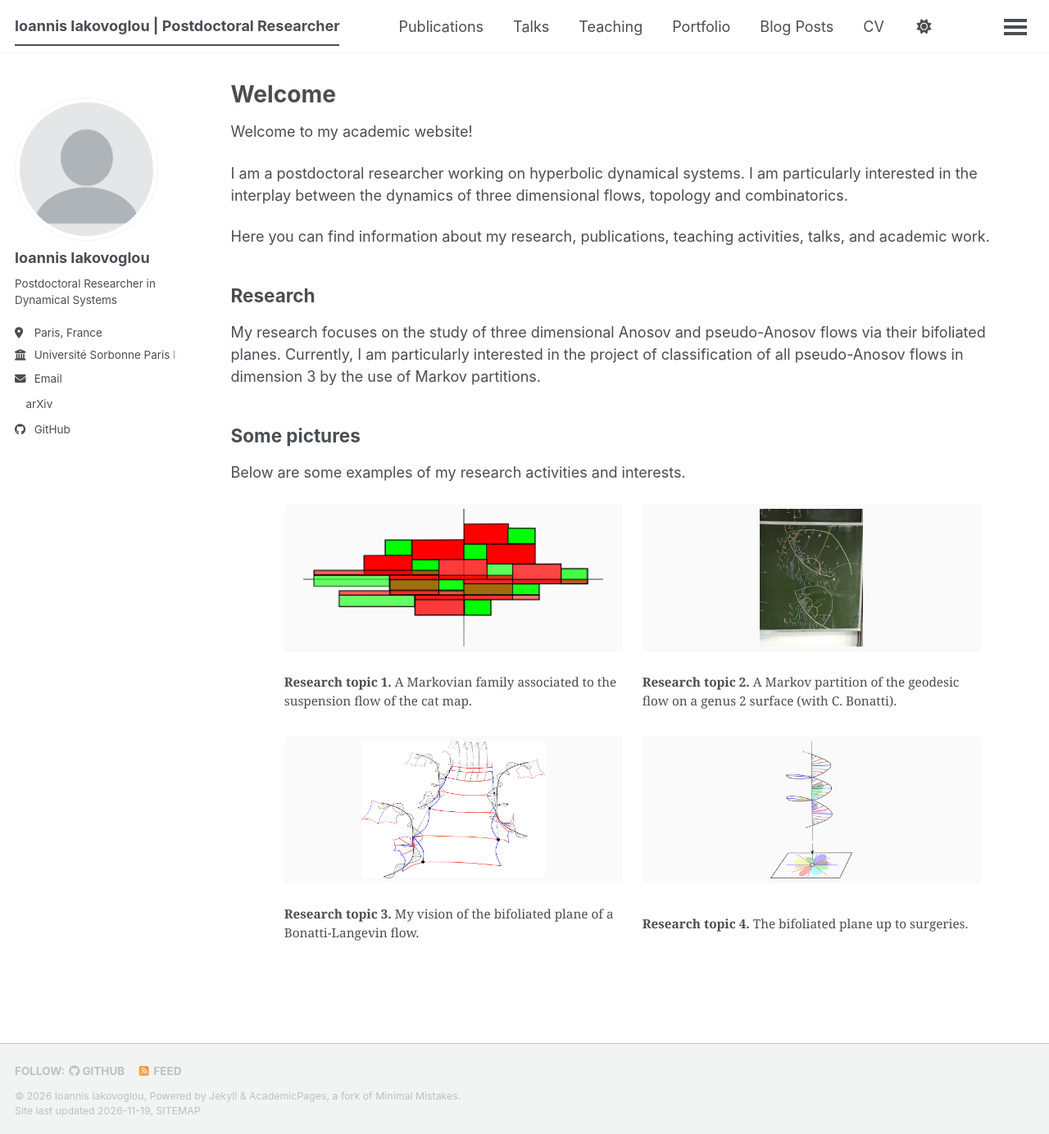
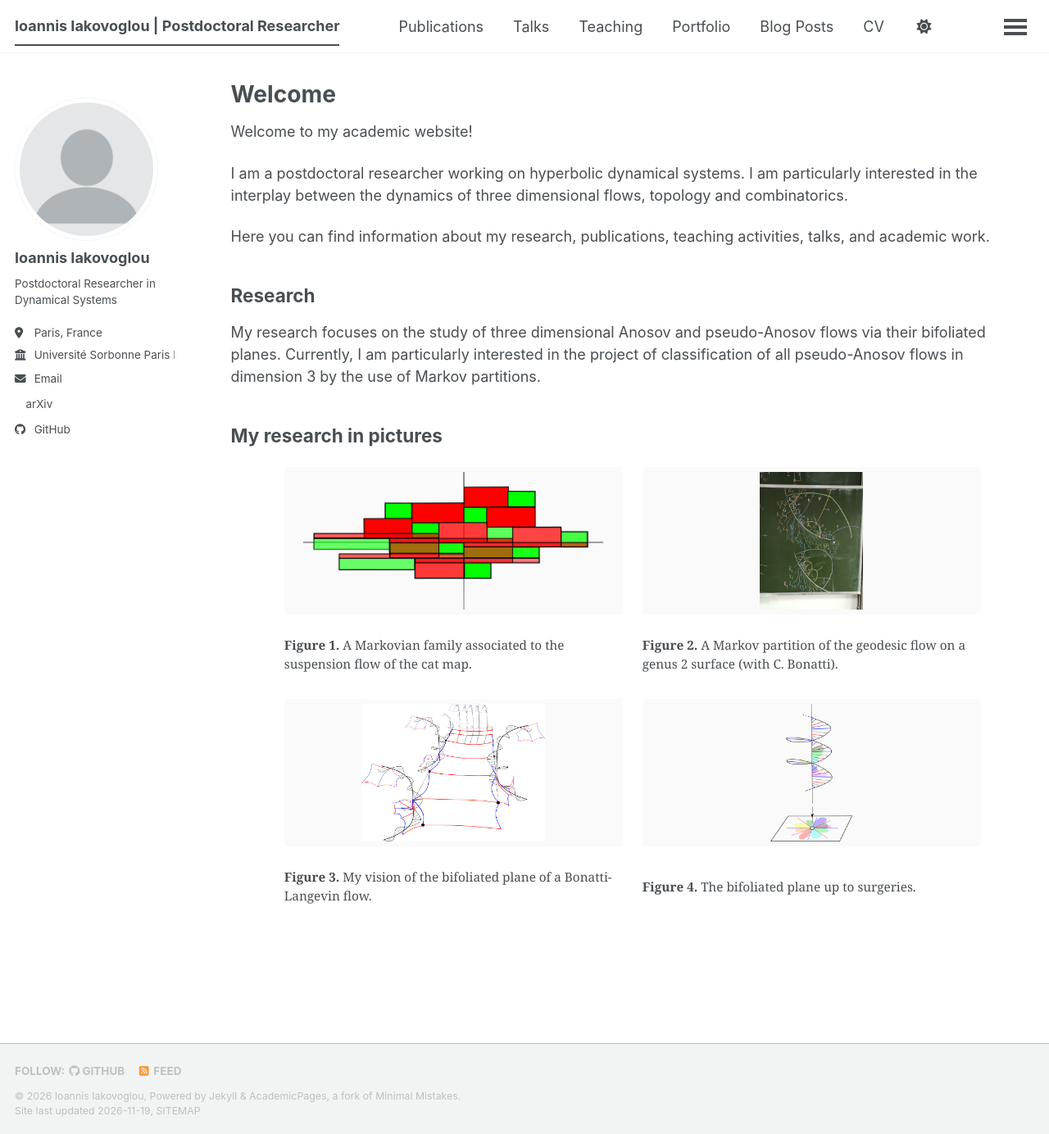
Before and after one commit to ioannisiakovoglou/ioannisiakovoglou.github.io, a Jekyll site: the page built from _pages/about.md, in a window 1280 px wide and 1384 px high. Shown: the whole window at 82% size. Built offline with Jekyll 4.4.1, drawn with Linux system fonts in a browser that asks for light colours; a script bundle is joined from its source files by our own code; a style sheet for code colours, icons or effects is not loaded.

Commit message:
Update section titles and captions in about.md

```diff
--- a/_pages/about.md
+++ b/_pages/about.md
@@ -15,30 +15,29 @@ Here you can find information about my research, publications, teaching activiti
 
 My research focuses on the study of three dimensional Anosov and pseudo-Anosov flows via their bifoliated planes. Currently, I am particularly interested in the project of classification of all pseudo-Anosov flows in dimension 3 by the use of Markov partitions.
 
-## Some pictures
+## My research in pictures
 
-Below are some examples of my research activities and interests.
 
 <div class="research-gallery">
 
   <figure>
     <img src="{{ '/images/famillemarkov.png' | relative_url }}" alt="Research figure 1">
-    <figcaption><strong>Research topic 1.</strong> A Markovian family associated to the suspension flow of the cat map.</figcaption>
+    <figcaption><strong> Figure 1.</strong> A Markovian family associated to the suspension flow of the cat map.</figcaption>
   </figure>
 
   <figure>
     <img src="{{ '/images/markovpartitiongeodflow.jpg' | relative_url }}" alt="Research figure 2">
-    <figcaption><strong>Research topic 2.</strong> A Markov partition of the geodesic flow on a genus 2 surface (with C. Bonatti).</figcaption>
+    <figcaption><strong> Figure 2.</strong> A Markov partition of the geodesic flow on a genus 2 surface (with C. Bonatti).</figcaption>
   </figure>
 
   <figure>
     <img src="{{ '/images/BL.png' | relative_url }}" alt="Research figure 3">
-    <figcaption><strong>Research topic 3.</strong> My vision of the bifoliated plane of a Bonatti-Langevin flow.</figcaption>
+    <figcaption><strong>Figure 3.</strong> My vision of the bifoliated plane of a Bonatti-Langevin flow.</figcaption>
   </figure>
 
   <figure>
     <img src="{{ '/images/conicpointneigh.png' | relative_url }}" alt="Research figure 4">
-    <figcaption><strong>Research topic 4.</strong> The bifoliated plane up to surgeries.</figcaption>
+    <figcaption><strong>Figure 4.</strong> The bifoliated plane up to surgeries.</figcaption>
   </figure>
 
 </div>
```
